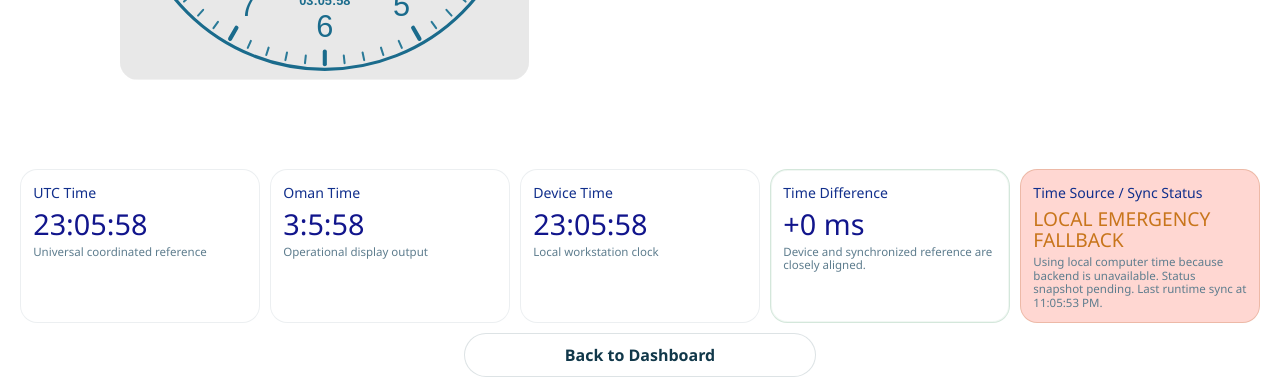
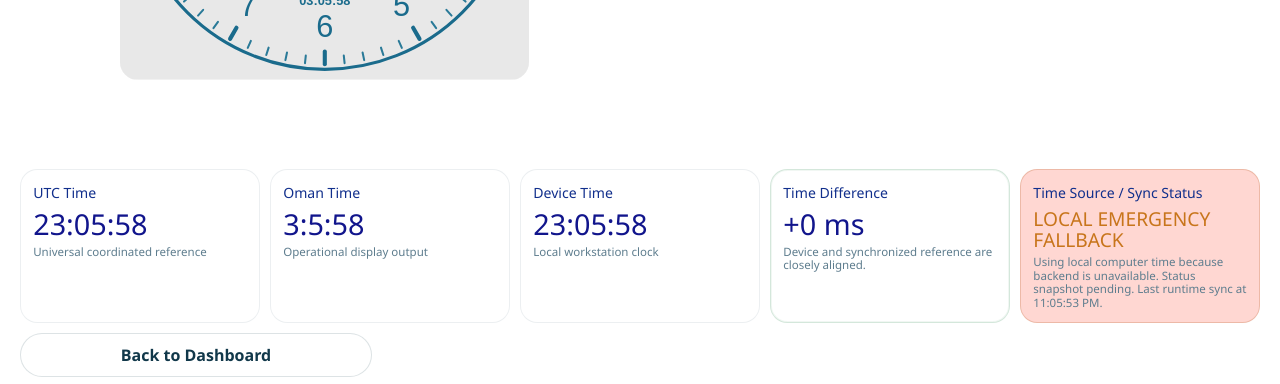
Before and after one commit to AlHuDaR/TIME-CACE, a website: page official-time.html in a window 1280 px wide. Shown: the part 416-800 px from the top of the page. Drawn offline with Linux system fonts and the light colour scheme; no server answers.

Commit message:
Update official-time.css

```diff
--- a/styles/official-time.css
+++ b/styles/official-time.css
@@ -222,10 +222,8 @@ body.dark-mode .official-status-card[data-severity="critical"] {
   min-width: 0;
   padding: 0.2rem 0;
   display: flex;
-  justify-content: flex-end;
   gap: var(--control-gap);
   flex-wrap: wrap;
-  justify-content: center;
 }
 .btn-primary {
   width: 100%;
```
